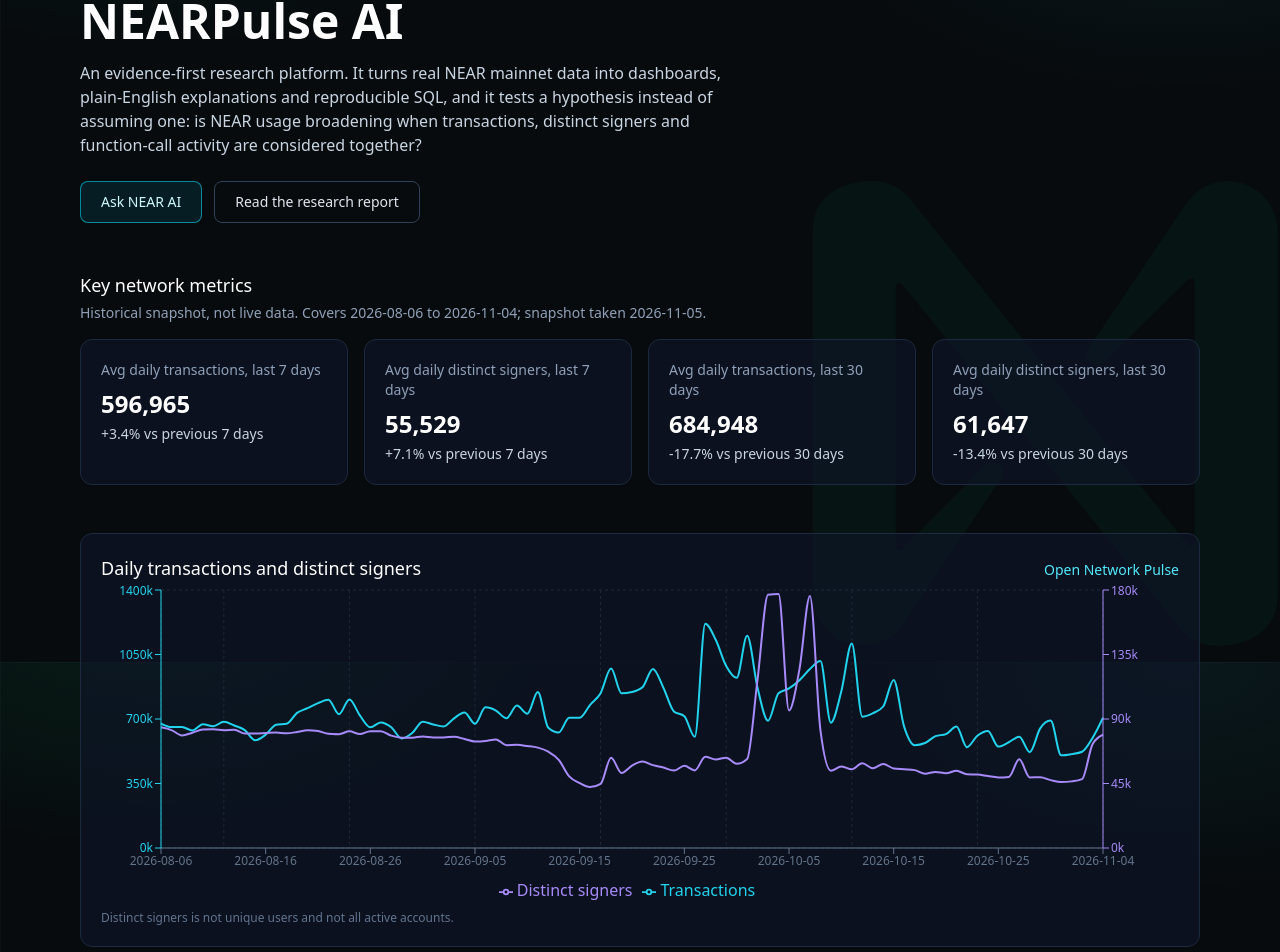
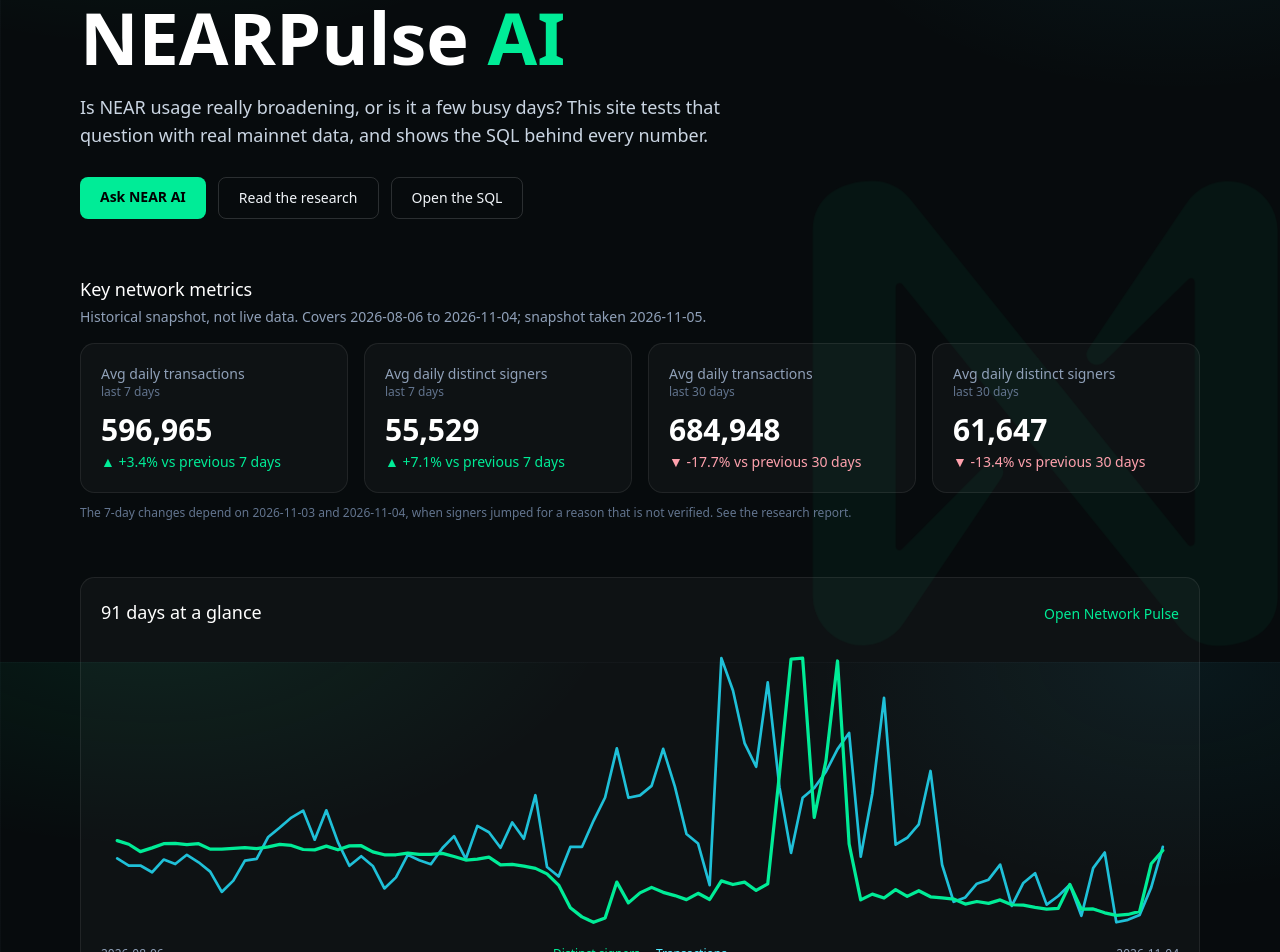
Before and after one commit to cryptobyrj/Nearpulse-ai, a Next.js app: page / in a window 1280 px wide. Shown: the part 138-1090 px from the top of the page. Built offline with nearby package versions, Linux system fonts and the light colour scheme.

Commit message:
Overview redesign: hero, count-up metrics, 91-day line from real data

```diff
--- a/src/app/page.tsx
+++ b/src/app/page.tsx
@@ -1,9 +1,10 @@
 import Link from "next/link";
-import TrendChart from "@/components/TrendChart";
+import CountUp from "@/components/CountUp";
+import HeroLine from "@/components/HeroLine";
+import Reveal from "@/components/Reveal";
 import { dailyRows, meta } from "@/lib/data";
 import { compareWindows } from "@/lib/metrics";
 
-const fmt = (n: number) => Math.round(n).toLocaleString("en-US");
 const pct = (n: number | null) =>
   n === null ? "n/a" : `${n >= 0 ? "+" : ""}${n.toFixed(1)}%`;
 
@@ -14,84 +15,114 @@ export default function OverviewPage() {
   const sg30 = compareWindows(dailyRows, "distinctSigners", 30)!;
 
   const cards = [
-    { label: "Avg daily transactions, last 7 days", value: fmt(tx7.currentAvg), change: `${pct(tx7.changePct)} vs previous 7 days` },
-    { label: "Avg daily distinct signers, last 7 days", value: fmt(sg7.currentAvg), change: `${pct(sg7.changePct)} vs previous 7 days` },
-    { label: "Avg daily transactions, last 30 days", value: fmt(tx30.currentAvg), change: `${pct(tx30.changePct)} vs previous 30 days` },
-    { label: "Avg daily distinct signers, last 30 days", value: fmt(sg30.currentAvg), change: `${pct(sg30.changePct)} vs previous 30 days` },
+    { label: "Avg daily transactions", period: "last 7 days", days: 7, c: tx7 },
+    { label: "Avg daily distinct signers", period: "last 7 days", days: 7, c: sg7 },
+    { label: "Avg daily transactions", period: "last 30 days", days: 30, c: tx30 },
+    { label: "Avg daily distinct signers", period: "last 30 days", days: 30, c: sg30 },
+  ];
+
+  const links = [
+    { href: "/explorer", title: "Data Explorer", text: "Every metric with its SQL, source table and definition, so anyone can reproduce it." },
+    { href: "/reports", title: "Research", text: "Evidence for and against the hypothesis, limitations, and what would change the conclusion." },
+    { href: "/ask", title: "Ask NEAR AI", text: "Questions answered only from the verified snapshot, with the time period stated." },
   ];
 
   return (
     <main className="mx-auto max-w-6xl px-4 py-12">
+      <div className="space-y-14">
         <section>
-        <p className="text-sm text-cyan-300">The intelligence layer for the NEAR ecosystem</p>
-        <h1 className="mt-2 text-4xl font-semibold text-white md:text-5xl">
-          NEARPulse AI
+          <p className="text-sm tracking-wide text-[#00ec97]">
+            The intelligence layer for the NEAR ecosystem
+          </p>
+          <h1 className="mt-3 text-5xl font-semibold text-white md:text-7xl">
+            NEARPulse <span className="text-[#00ec97]">AI</span>
           </h1>
-        <p className="mt-4 max-w-2xl text-slate-300">
-          An evidence-first research platform. It turns real NEAR mainnet data
-          into dashboards, plain-English explanations and reproducible SQL, and
-          it tests a hypothesis instead of assuming one: is NEAR usage
-          broadening when transactions, distinct signers and function-call
-          activity are considered together?
+          <p className="mt-5 max-w-2xl text-lg text-slate-300">
+            Is NEAR usage really broadening, or is it a few busy days? This
+            site tests that question with real mainnet data, and shows the SQL
+            behind every number.
           </p>
-        <div className="mt-6 flex flex-wrap gap-3">
+          <div className="mt-7 flex flex-wrap gap-3">
             <Link
               href="/ask"
-            className="rounded-lg border border-cyan-400/60 bg-cyan-400/10 px-5 py-2.5 text-sm font-medium text-cyan-100 hover:bg-cyan-400/20"
+              className="rounded-lg bg-[#00ec97] px-5 py-2.5 text-sm font-semibold text-black transition hover:brightness-110"
             >
               Ask NEAR AI
             </Link>
             <Link
               href="/reports"
-            className="rounded-lg border border-slate-700 px-5 py-2.5 text-sm text-slate-200 hover:border-slate-500"
+              className="rounded-lg border border-white/15 px-5 py-2.5 text-sm text-slate-100 transition hover:border-[#00ec97]/60"
             >
-            Read the research report
+              Read the research
+            </Link>
+            <Link
+              href="/explorer"
+              className="rounded-lg border border-white/15 px-5 py-2.5 text-sm text-slate-100 transition hover:border-[#00ec97]/60"
+            >
+              Open the SQL
             </Link>
           </div>
         </section>
 
-      <section className="mt-12">
+        <section>
           <h2 className="text-lg font-medium text-white">Key network metrics</h2>
           <p className="mt-1 text-sm text-slate-400">
             Historical snapshot, not live data. Covers {meta.date_range_start} to{" "}
             {meta.date_range_end}; snapshot taken {meta.snapshot_date}.
           </p>
           <div className="mt-4 grid gap-4 md:grid-cols-2 lg:grid-cols-4">
-          {cards.map((c) => (
-            <div key={c.label} className="rounded-xl border border-slate-800 bg-slate-900/60 p-5">
-              <p className="text-sm text-slate-400">{c.label}</p>
-              <p className="mt-2 text-2xl font-semibold text-white">{c.value}</p>
-              <p className="mt-1 text-sm text-slate-300">{c.change}</p>
+            {cards.map((k, i) => {
+              const up = (k.c.changePct ?? 0) >= 0;
+              return (
+                <Reveal key={k.label + k.period} delay={i * 90}>
+                  <div className="glass h-full p-5">
+                    <p className="text-sm text-slate-400">{k.label}</p>
+                    <p className="text-xs text-slate-500">{k.period}</p>
+                    <p className="mt-3 text-3xl font-semibold text-white">
+                      <CountUp value={Math.round(k.c.currentAvg)} />
+                    </p>
+                    <p className={"mt-1 text-sm " + (up ? "text-[#00ec97]" : "text-rose-300")}>
+                      {up ? "▲" : "▼"} {pct(k.c.changePct)} vs previous {k.days} days
+                    </p>
                   </div>
-          ))}
+                </Reveal>
+              );
+            })}
           </div>
+          <p className="mt-3 text-xs text-slate-500">
+            The 7-day changes depend on 2026-11-03 and 2026-11-04, when signers
+            jumped for a reason that is not verified. See the research report.
+          </p>
         </section>
 
-      <section className="mt-12 rounded-xl border border-slate-800 bg-slate-900/60 p-5">
+        <Reveal>
+          <section className="glass p-5">
             <div className="flex flex-wrap items-baseline justify-between gap-2">
-          <h2 className="text-lg font-medium text-white">Daily transactions and distinct signers</h2>
-          <Link href="/network-pulse" className="text-sm text-cyan-300 hover:underline">
+              <h2 className="text-lg font-medium text-white">91 days at a glance</h2>
+              <Link href="/network-pulse" className="text-sm text-[#00ec97] hover:underline">
                 Open Network Pulse
               </Link>
             </div>
-        <TrendChart rows={dailyRows} />
+            <div className="mt-4">
+              <HeroLine rows={dailyRows} />
+            </div>
             <p className="mt-2 text-xs text-slate-500">
               Distinct signers is not unique users and not all active accounts.
             </p>
           </section>
+        </Reveal>
 
-      <section className="mt-12 grid gap-4 md:grid-cols-3">
-        {[
-          { href: "/explorer", title: "Data Explorer", text: "Every metric with its SQL, source table and definition, so anyone can reproduce it." },
-          { href: "/reports", title: "Research Reports", text: "Evidence for and against the hypothesis, limitations, and what would change the conclusion." },
-          { href: "/ask", title: "Ask NEAR AI", text: "Questions answered only from the verified snapshot, with the time period stated." },
-        ].map((x) => (
-          <Link key={x.href} href={x.href} className="rounded-xl border border-slate-800 bg-slate-900/60 p-5 hover:border-cyan-400/50">
+        <section className="grid gap-4 md:grid-cols-3">
+          {links.map((x, i) => (
+            <Reveal key={x.href} delay={i * 90}>
+              <Link href={x.href} className="glass glass-hover block h-full p-5">
                 <h3 className="font-medium text-white">{x.title}</h3>
                 <p className="mt-2 text-sm text-slate-400">{x.text}</p>
               </Link>
+            </Reveal>
           ))}
         </section>
+      </div>
     </main>
   );
 }
--- /dev/null
+++ b/src/components/CountUp.tsx
@@ -0,0 +1,32 @@
+"use client";
+
+import { useEffect, useState } from "react";
+
+export default function CountUp({
+  value,
+  duration = 1400,
+}: {
+  value: number;
+  duration?: number;
+}) {
+  const [shown, setShown] = useState(value);
+
+  useEffect(() => {
+    if (window.matchMedia("(prefers-reduced-motion: reduce)").matches) {
+      setShown(value);
+      return;
+    }
+    let raf = 0;
+    const start = performance.now();
+    const tick = (now: number) => {
+      const t = Math.min(1, (now - start) / duration);
+      const eased = 1 - Math.pow(1 - t, 3);
+      setShown(Math.round(value * eased));
+      if (t < 1) raf = requestAnimationFrame(tick);
+    };
+    raf = requestAnimationFrame(tick);
+    return () => cancelAnimationFrame(raf);
+  }, [value, duration]);
+
+  return <span>{shown.toLocaleString("en-US")}</span>;
+}
--- /dev/null
+++ b/src/components/HeroLine.tsx
@@ -0,0 +1,82 @@
+import type { DailyRow } from "@/lib/metrics";
+
+function toPath(values: number[], w: number, h: number, pad: number) {
+  const min = Math.min(...values);
+  const max = Math.max(...values);
+  const span = max - min || 1;
+  return values
+    .map((v, i) => {
+      const x = pad + (i / (values.length - 1)) * (w - 2 * pad);
+      const y = h - pad - ((v - min) / span) * (h - 2 * pad);
+      return `${i === 0 ? "M" : "L"}${x.toFixed(1)} ${y.toFixed(1)}`;
+    })
+    .join(" ");
+}
+
+export default function HeroLine({ rows }: { rows: DailyRow[] }) {
+  if (rows.length < 2) {
+    return <p className="text-slate-400">No data available.</p>;
+  }
+  const w = 800;
+  const h = 220;
+  const pad = 12;
+  const signers = toPath(rows.map((r) => r.distinctSigners), w, h, pad);
+  const txs = toPath(rows.map((r) => r.transactionCount), w, h, pad);
+
+  return (
+    <div>
+      <svg
+        viewBox={`0 0 ${w} ${h}`}
+        role="img"
+        aria-label="Daily transactions and distinct signers, 91 days, each line scaled to its own range"
+        className="w-full"
+      >
+        <style>{`
+          .hero-line {
+            stroke-dasharray: 1;
+            stroke-dashoffset: 1;
+            animation: heroDraw 2.6s ease-out forwards;
+          }
+          .hero-line-b { animation-delay: 0.4s; }
+          @keyframes heroDraw { to { stroke-dashoffset: 0; } }
+          @media (prefers-reduced-motion: reduce) {
+            .hero-line { animation: none; stroke-dashoffset: 0; }
+          }
+        `}</style>
+        <path
+          d={txs}
+          pathLength="1"
+          className="hero-line hero-line-b"
+          fill="none"
+          stroke="#22d3ee"
+          strokeWidth="2"
+          strokeLinejoin="round"
+          strokeLinecap="round"
+          opacity="0.9"
+        />
+        <path
+          d={signers}
+          pathLength="1"
+          className="hero-line"
+          fill="none"
+          stroke="#00ec97"
+          strokeWidth="2.4"
+          strokeLinejoin="round"
+          strokeLinecap="round"
+        />
+      </svg>
+      <div className="mt-2 flex flex-wrap items-center justify-between gap-2 text-xs text-slate-400">
+        <span>{rows[0].date}</span>
+        <span className="flex flex-wrap gap-4">
+          <span className="text-[#00ec97]">Distinct signers</span>
+          <span className="text-cyan-300">Transactions</span>
+        </span>
+        <span>{rows[rows.length - 1].date}</span>
+      </div>
+      <p className="mt-2 text-xs text-slate-500">
+        Each line is scaled to its own lowest and highest day, so this shows the
+        shape of the trend, not the size. Real values are on Network Pulse.
+      </p>
+    </div>
+  );
+}
```
Lines whose indentation alone changed are shown as unchanged.
